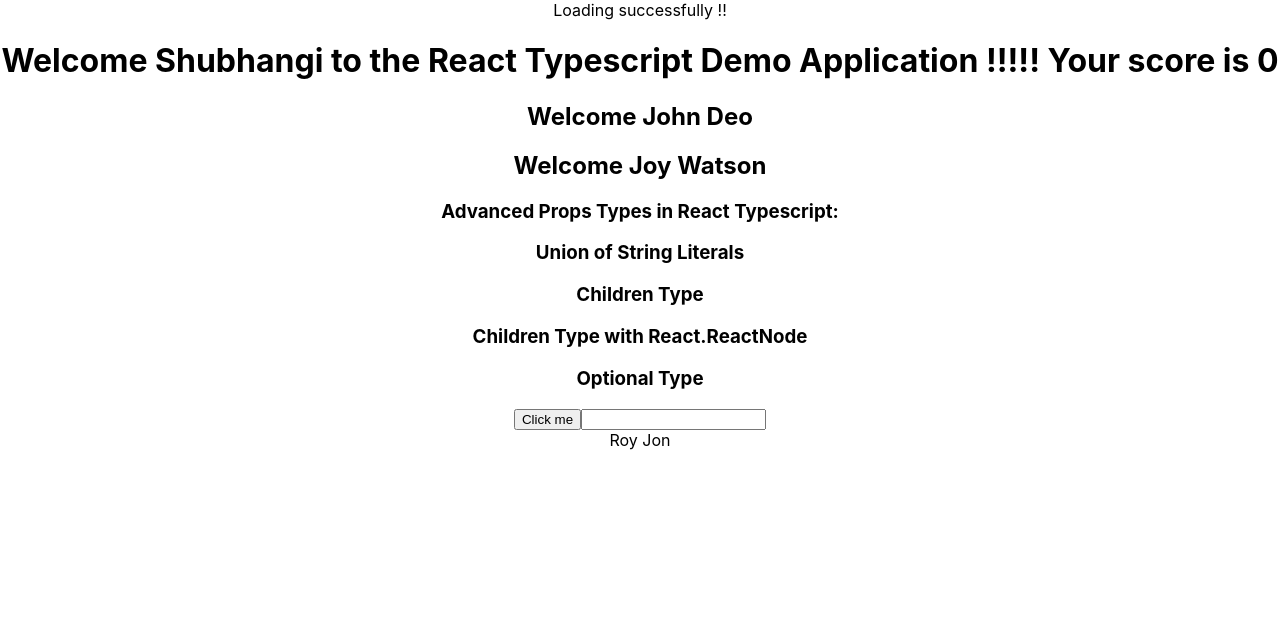
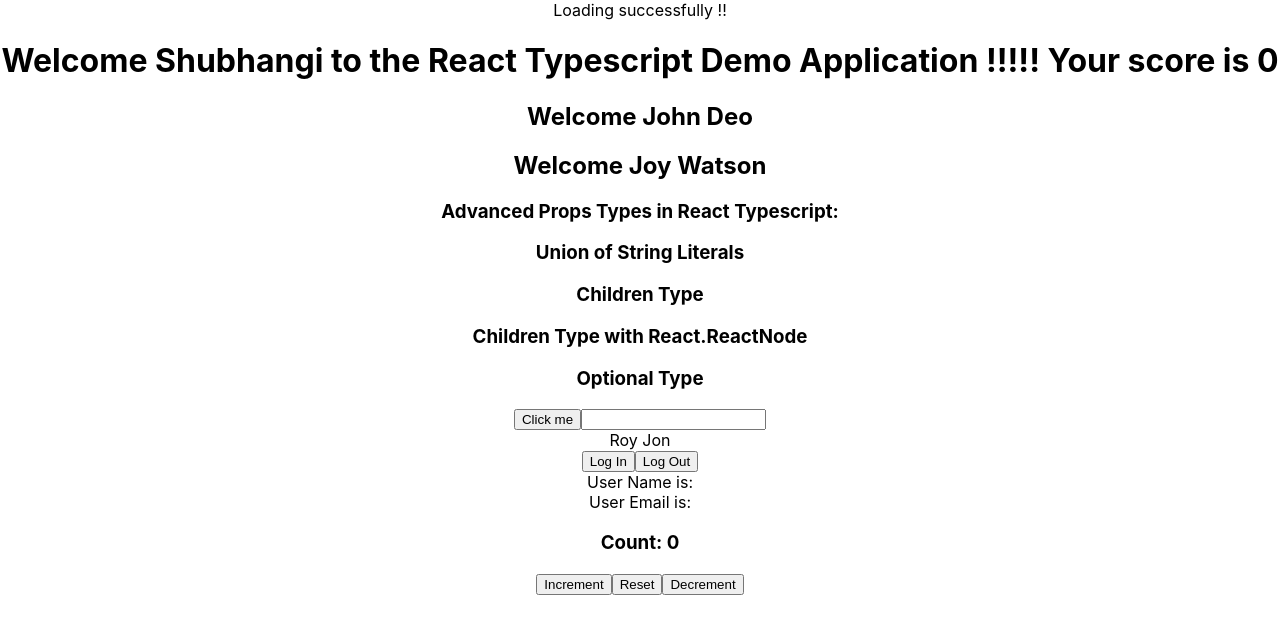
Before and after one commit to Shubhi8319/ReactTypescript-Demo, a React (Create React App) app in the folder react-typescript-demo/: page / in a window 1280 px wide. Shown: the top 634 px of the page. Built offline with nearby package versions, Linux system fonts and the light colour scheme.

Commit message:
Discriminated union with useReducer hook in React typeScript

```diff
--- a/react-typescript-demo/src/App.tsx
+++ b/react-typescript-demo/src/App.tsx
@@ -1,11 +1,13 @@
 import './App.css';
 import { AdvancedProps } from './Components/AdvancedProps';
 import { Button } from './Components/Button';
+import { Counter } from './Components/Counter';
 import { Heading } from './Components/Heading';
 import { Input } from './Components/Input';
 import { Person } from './Components/Person';
 import { PersonsList } from './Components/PersonsList';
 import { Status } from './Components/Status';
+import { User } from './Components/User';
 import { Welcome } from './Components/Welcome';
 
 function App() {
@@ -39,6 +41,8 @@
       <Button handleClick={(event) => console.log("Clicked", event)}/>
       <Input handleChange={(event) => console.log(event.target.value)}/>
       <Person name={{first: "Roy", last: "Jon" }}/>
+      <User/>
+      <Counter/>
     </div>
   );
 }
--- /dev/null
+++ b/react-typescript-demo/src/Components/Counter.tsx
@@ -0,0 +1,46 @@
+import { useReducer } from "react"
+
+
+type CounterType = {
+    count: number
+}
+
+type UpdateAction = {
+    type: 'increment' | 'decrement',
+    payload: number
+}
+
+type ResetAction = {
+    type: "reset"
+}
+
+type CounterAction = UpdateAction | ResetAction
+
+const initialState = {
+    count: 0
+}
+
+const reducer = (state: CounterType, action: CounterAction ) => {
+    switch(action.type){
+        case 'increment':
+            return { count: state.count + action.payload }
+        case 'decrement':
+            return { count: state.count - action.payload }
+        case 'reset':
+            return initialState
+        default :
+            return state
+    }
+}
+
+export const Counter = () => {
+    const[state, dispatch] = useReducer(reducer, initialState);
+    return(
+        <div>
+            <h3>Count: {state.count}</h3>
+            <button onClick={ () => dispatch({type: 'increment', payload: 10}) } >Increment</button>
+            <button onClick={ () => dispatch({type: 'reset'}) } >Reset</button>
+            <button onClick={ () => dispatch({type: 'decrement', payload: 10}) } >Decrement</button>
+        </div>
+    )
+}
--- /dev/null
+++ b/react-typescript-demo/src/Components/User.tsx
@@ -0,0 +1,30 @@
+import React, { useState } from "react"
+
+type AuthUser = {
+    name: string
+    email: string
+}
+
+export const User = () => {
+    const [user, setUser] = useState< AuthUser >({} as AuthUser)
+    const handleLogin = () => {
+        setUser({
+            name: "Shubhangi",
+            email: "shubhangi@example.com"
+        })
+    }
+    const handleLogout = () => {
+        setUser({
+            name: "",
+            email: ""
+        })
+    }
+    return(
+        <React.Fragment>
+            <button onClick={handleLogin}>Log In</button>
+            <button onClick={handleLogout}>Log Out</button>
+            {user.name !== '' &&  <div>User Name is: {user.name}</div>}
+            {user.email !== '' && <div>User Email is: { user.email}</div>}
+        </React.Fragment>
+    )
+}
```
